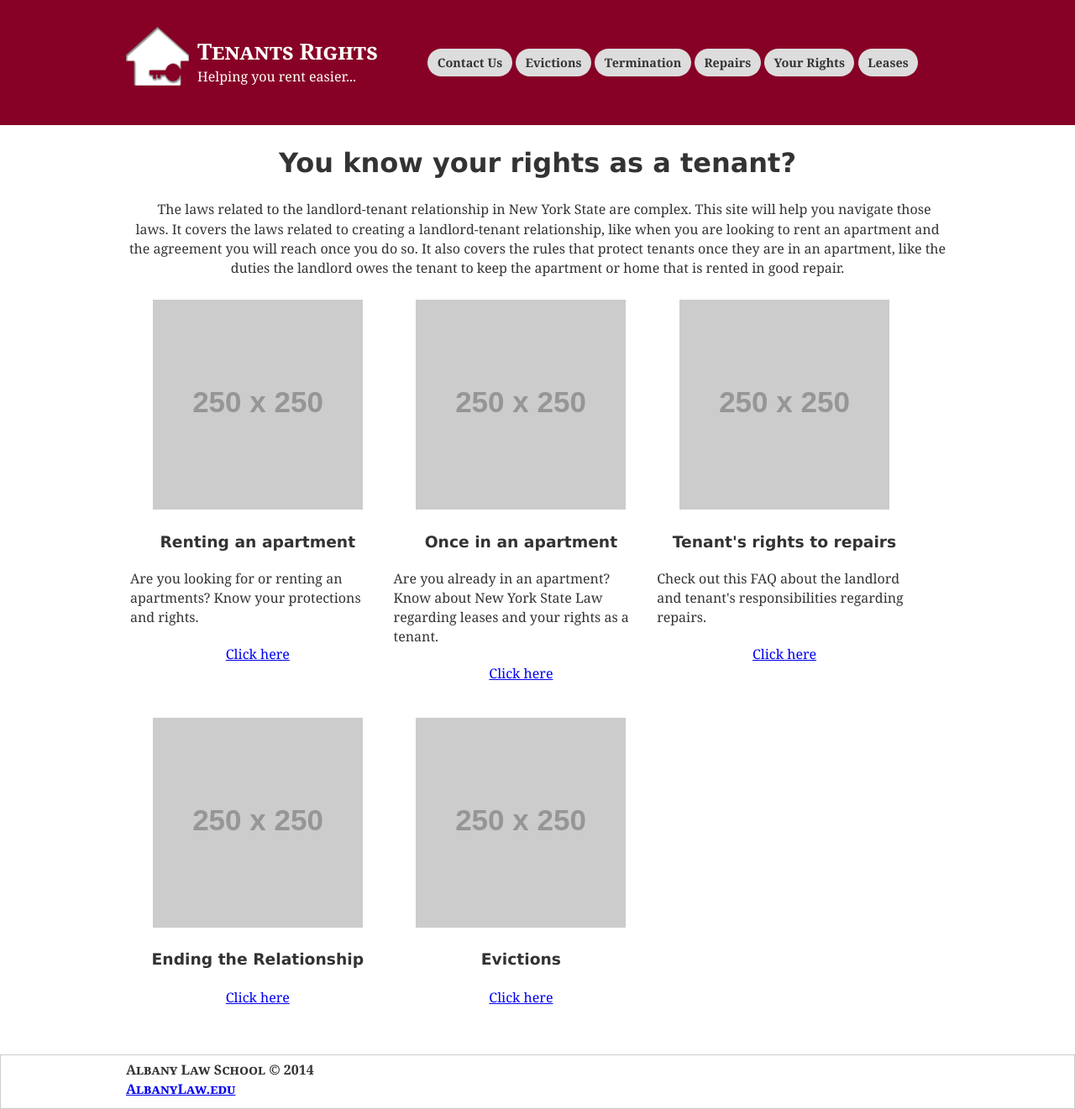
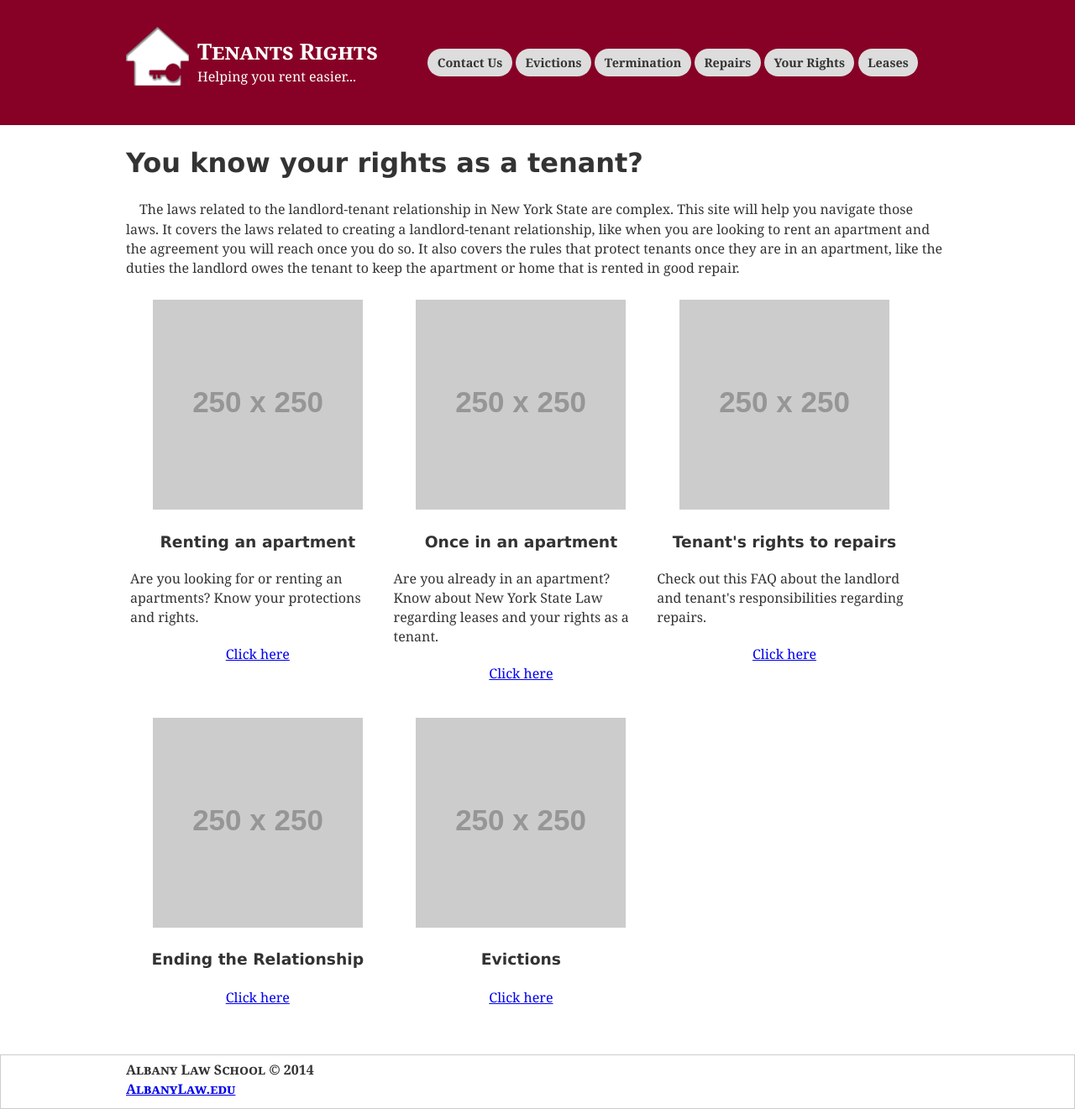
Before and after one commit to iinf362/team5, a Jekyll site: the page built from index.html, in a window 1280 px wide. Shown: the whole page at 84% size. Built offline with Jekyll 4.4.1, drawn with Linux system fonts in a browser that asks for light colours.

Commit message:
Update style.css

```diff
--- a/css/style.css
+++ b/css/style.css
@@ -277,13 +277,7 @@ h3{
   display: none;
 }
 
-p.welcome-text{
-	text-align: center;
-	max-width: 100%;
-}
-
-.welcome-title{
-	text-align: center;
+p.welcome-text, .welcome-title{
 	max-width: 100%;
 }
 
```
